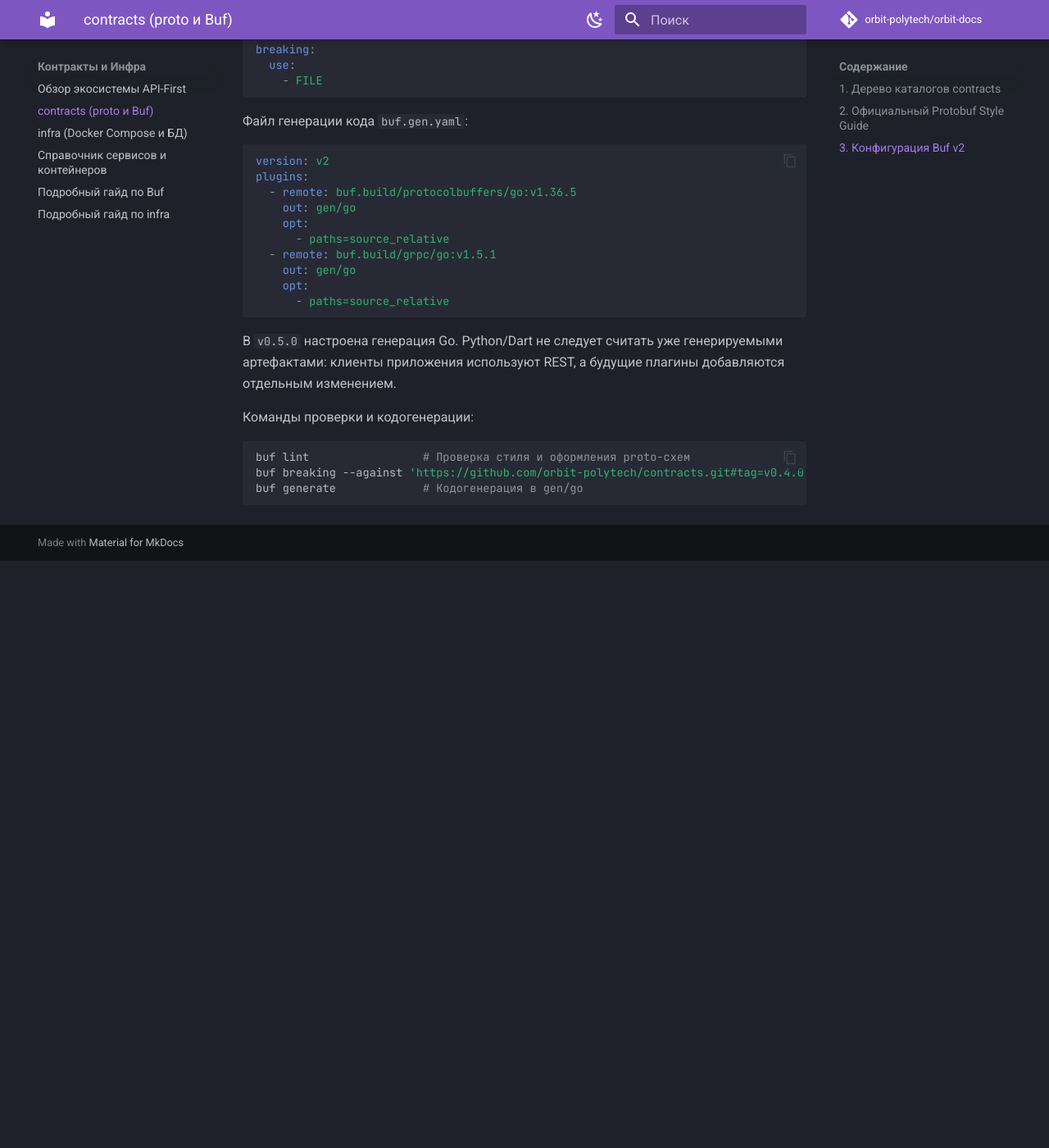
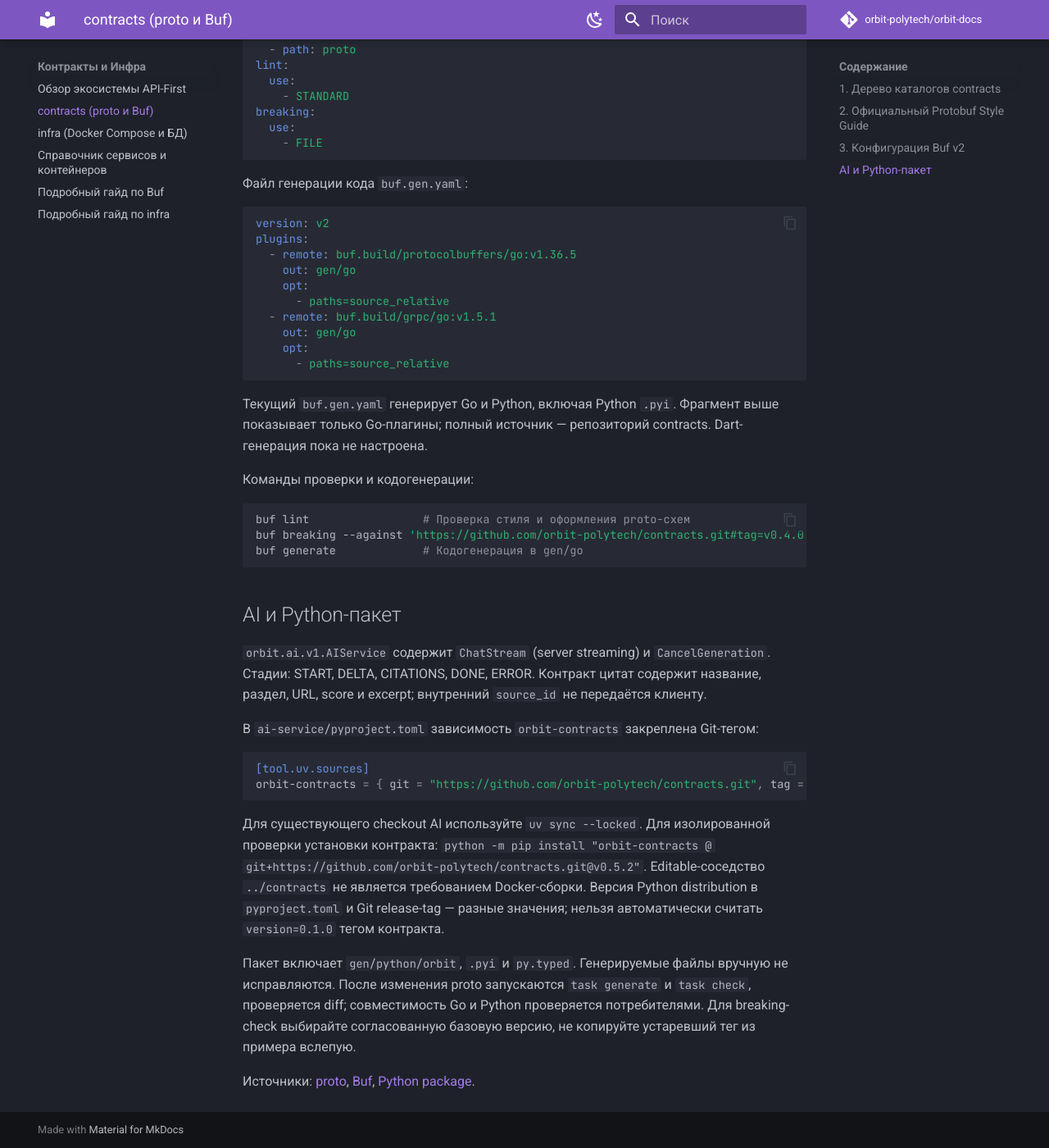
Before and after one commit to orbit-polytech/orbit-docs, an MkDocs documentation site: the page built from docs/contracts-infra/contracts.md, in a window 1280 px wide and 1400 px high, scrolled down 2262 px. Shown: the whole window at 82% size. Built offline with MkDocs 1.6.1 and Material for MkDocs 9.7.7, drawn with Linux system fonts in a browser that asks for light colours; comment, search, counter and statistics services are not loaded; before the commit the page ends 2946 px from its top, so only the background shows below that; some of the changed text lies outside the part shown.

Commit message:
docs: update AI integration handbook (1/16)

````diff
--- a/docs/contracts-infra/contracts.md
+++ b/docs/contracts-infra/contracts.md
@@ -13,9 +13,13 @@ contracts/
 │   │   ├── auth.proto
 │   │   ├── oauth.proto
 │   │   └── identity.proto
+│   ├── ai/v1/
+│   │   └── ai.proto
 │   └── schedule/v1/
 │       └── schedule.proto
-├── gen/go/                 # сгенерированный код
+├── gen/go/                 # Go
+├── gen/python/orbit/       # Python, .pyi и py.typed
+├── pyproject.toml          # устанавливаемый orbit-contracts
 ├── buf.yaml
 ├── buf.gen.yaml
 ├── Taskfile.yml
@@ -23,12 +27,12 @@ contracts/
 └── README.md
 ```
 
-Срез `v0.5.0`: пакет `orbit.schedule.v1` содержит `SearchGroups` и `GetGroupSchedule`. Ответ чтения содержит `date_from = 6` и `date_to = 7`; номера старых полей не меняются. В `ScheduleMetadata` добавлены `status = 4` (`UNSPECIFIED`, `READY`, `PENDING_SYNC`), `published_from = 5` и `published_to = 6`. Старые номера полей сохранены. Gateway и Schedule используют эту версию модуля. Users, Tasks, общие pagination-схемы и события добавляются после согласования; учебные proto Tasks находятся отдельно в `orbit-docs/examples/tasks-service`.
+Срез `v0.5.0`: пакет `orbit.schedule.v1` содержит `SearchGroups` и `GetGroupSchedule`. Ответ чтения содержит `date_from = 6` и `date_to = 7`; номера старых полей не меняются. В `ScheduleMetadata` добавлены `status = 4` (`UNSPECIFIED`, `READY`, `PENDING_SYNC`), `published_from = 5` и `published_to = 6`. Старые номера полей сохранены. Schedule сохраняет эту версию модуля; Gateway с AI использует `v0.5.2`. Users, Tasks, общие pagination-схемы и события добавляются после согласования; учебные proto Tasks находятся отдельно в `orbit-docs/examples/tasks-service`.
 
 Подключение Go-модуля из корня репозитория сервиса:
 
 ```bash
-go get github.com/orbit-polytech/contracts@v0.5.0
+go get github.com/orbit-polytech/contracts@v0.5.2
 go mod tidy
 ```
 
@@ -94,7 +98,7 @@ plugins:
       - paths=source_relative
 ```
 
-В `v0.5.0` настроена генерация Go. Python/Dart не следует считать уже генерируемыми артефактами: клиенты приложения используют REST, а будущие плагины добавляются отдельным изменением.
+Текущий `buf.gen.yaml` генерирует Go и Python, включая Python `.pyi`. Фрагмент выше показывает только Go-плагины; полный источник — репозиторий contracts. Dart-генерация пока не настроена.
 
 
 Команды проверки и кодогенерации:
@@ -104,3 +108,21 @@ buf lint                 # Проверка стиля и оформления p
 buf breaking --against 'https://github.com/orbit-polytech/contracts.git#tag=v0.4.0' # согласованная база сравнения
 buf generate             # Кодогенерация в gen/go
 ```
+
+
+## AI и Python-пакет
+
+`orbit.ai.v1.AIService` содержит `ChatStream` (server streaming) и `CancelGeneration`. Стадии: START, DELTA, CITATIONS, DONE, ERROR. Контракт цитат содержит название, раздел, URL, score и excerpt; внутренний `source_id` не передаётся клиенту.
+
+В `ai-service/pyproject.toml` зависимость `orbit-contracts` закреплена Git-тегом:
+
+```toml
+[tool.uv.sources]
+orbit-contracts = { git = "https://github.com/orbit-polytech/contracts.git", tag = "v0.5.2" }
+```
+
+Для существующего checkout AI используйте `uv sync --locked`. Для изолированной проверки установки контракта: `python -m pip install "orbit-contracts @ git+https://github.com/orbit-polytech/contracts.git@v0.5.2"`. Editable-соседство `../contracts` не является требованием Docker-сборки. Версия Python distribution в `pyproject.toml` и Git release-tag — разные значения; нельзя автоматически считать `version=0.1.0` тегом контракта.
+
+Пакет включает `gen/python/orbit`, `.pyi` и `py.typed`. Генерируемые файлы вручную не исправляются. После изменения proto запускаются `task generate` и `task check`, проверяется diff; совместимость Go и Python проверяется потребителями. Для breaking-check выбирайте согласованную базовую версию, не копируйте устаревший тег из примера вслепую.
+
+Источники: [proto](https://github.com/orbit-polytech/contracts/blob/main/proto/orbit/ai/v1/ai.proto), [Buf](https://github.com/orbit-polytech/contracts/blob/main/buf.gen.yaml), [Python package](https://github.com/orbit-polytech/contracts/blob/main/pyproject.toml).
````
Also changed, not shown: README.md (+9 -0 lines), docs/ai/agents.md (+12 -3 lines).
